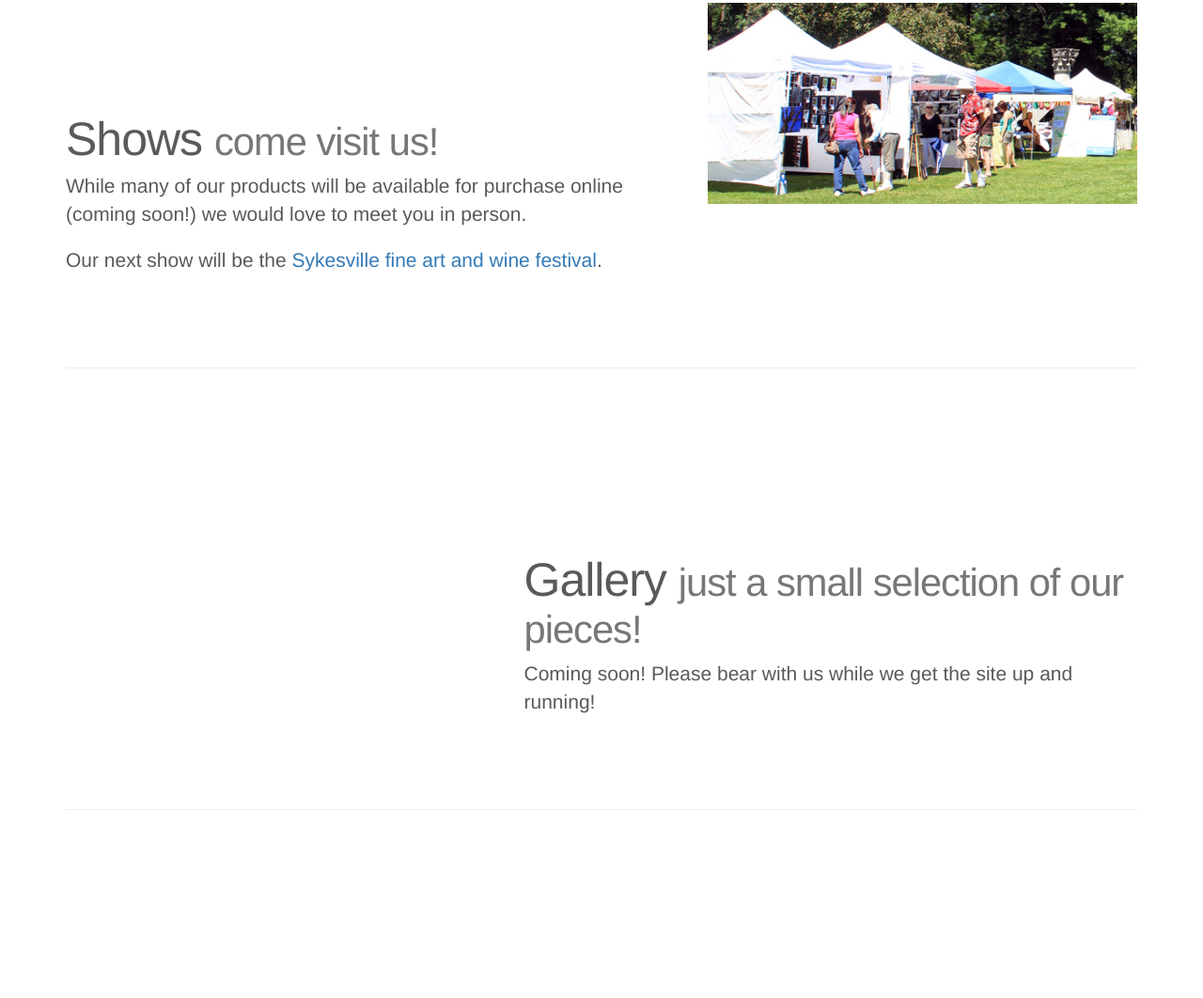
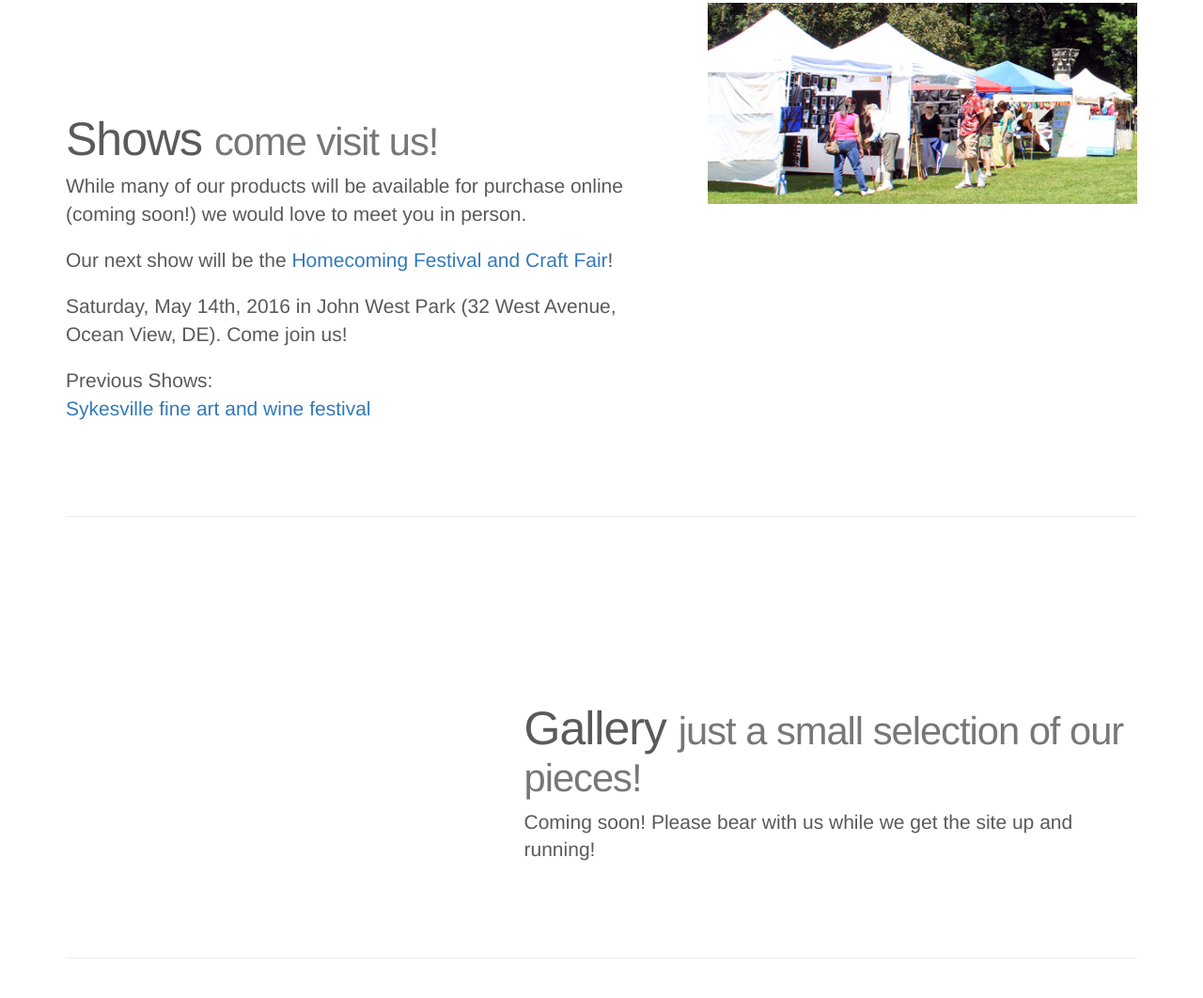
Before and after one commit to seafrost/seafrost.github.io, a plain HTML site: page index.html in a window 1280 px wide. Shown: the part 880-1942 px from the top of the page at 94% size. Drawn offline with nearby package versions, Linux system fonts and the light colour scheme.

Commit message:
Updated shows

```diff
--- a/index.html
+++ b/index.html
@@ -87,8 +87,14 @@
         <div class="col-md-7">
           <h2 class="featurette-heading">Shows <span class="text-muted featurette-sub-header">come visit us!</span></h2>
           <p class="lead">While many of our products will be available for purchase online (coming soon!) we would love to meet you in person.</p>
-		  <p class="lead">Our next show will be the <a href="http://www.sykesvillemainstreet.com/events/6th-annual-sykesville-fine-art-wine-festival/">Sykesville fine art and wine festival</a>.</p>
-        </div>
+		  <p class="lead">Our next show will be the <a href="http://www.oceanviewde.com/Homecoming/">Homecoming Festival and Craft Fair</a>!</p>
+		  <p class="lead">Saturday, May 14th, 2016 in John West Park (32 West Avenue, Ocean View, DE). Come join us!</p>
+		  <p class="lead">
+			  Previous Shows:
+			  <br>
+			  <a href="http://www.sykesvillemainstreet.com/events/6th-annual-sykesville-fine-art-wine-festival/">Sykesville fine art and wine festival</a>
+		  </p>
+		</div>
         <div class="col-md-5">
 		  <img class="featurette-image img-responsive center-block" src="images/craft_fair2.jpg" alt="Craft fair">
         </div>
```
